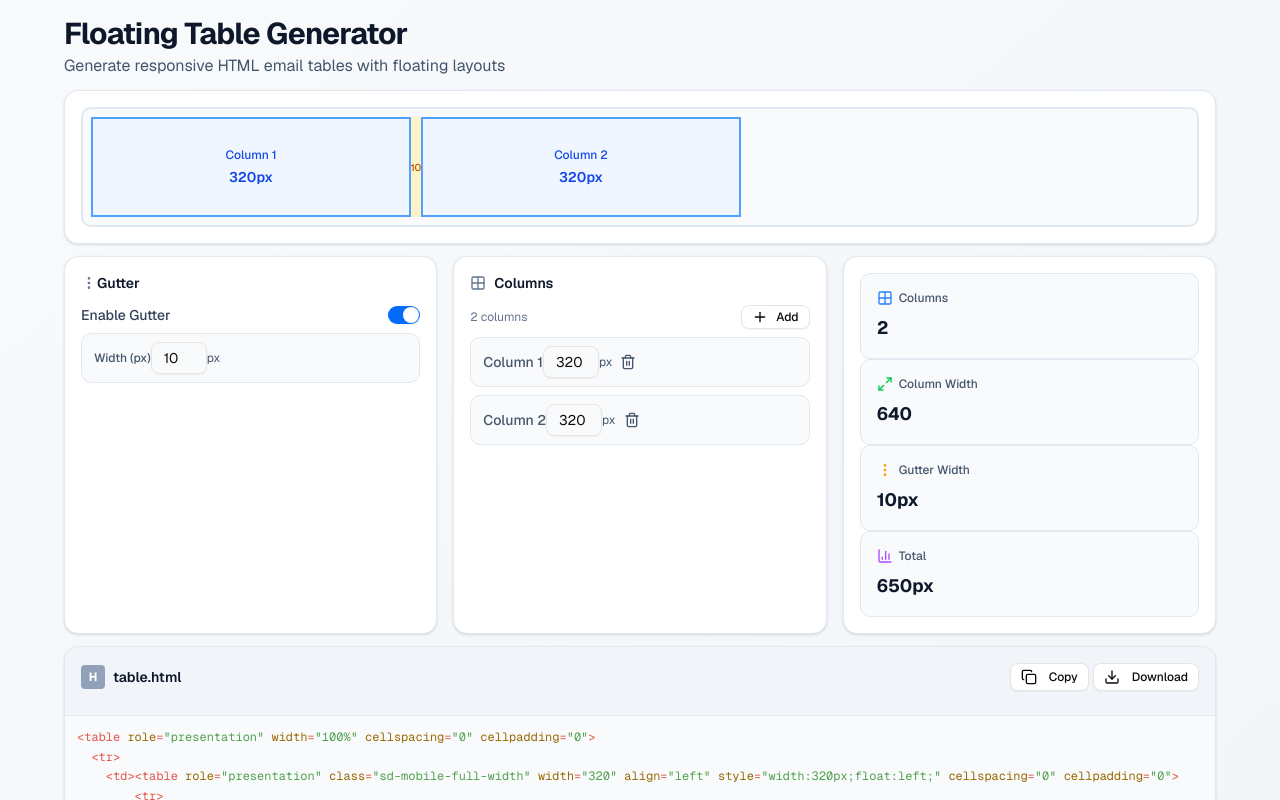
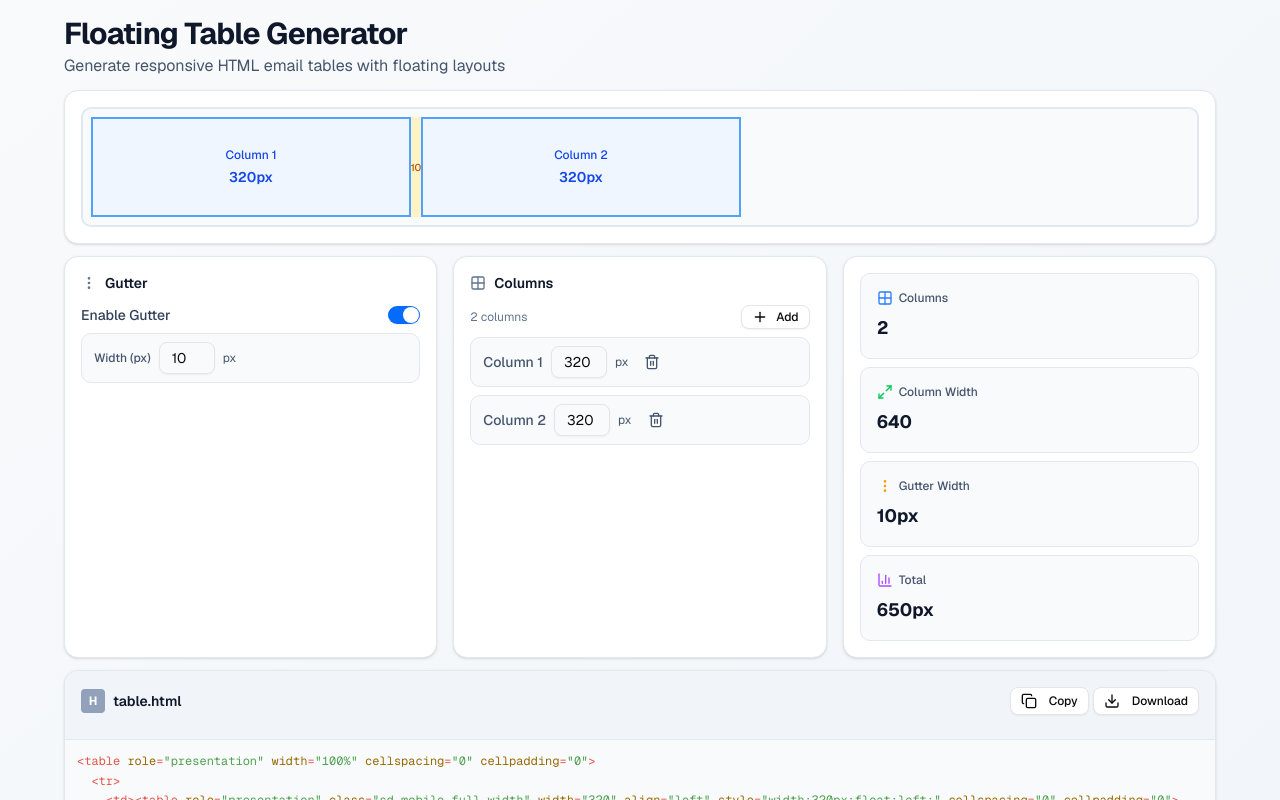
Before and after one commit to morgan-j-w/table-tool, a Next.js app: page / in a window 1280 px wide. Shown: the top 800 px of the page. Built offline with nearby package versions, Linux system fonts and the light colour scheme.

Commit message:
Restore gaps between stat cards and next to field labels

```diff
--- a/app/page.tsx
+++ b/app/page.tsx
@@ -255,7 +255,7 @@ export default function TableGenerator() {
           {/* Gutter Settings Card */}
           <Card className="border-slate-200 dark:border-zinc-800 bg-white dark:bg-zinc-900">
             <CardContent className="p-4">
-              <div className="flex items-center gap-0 mb-3">
+              <div className="flex items-center gap-2 mb-3">
                 <MoreVertical className="h-4 w-4 text-slate-500" />
                 <h3 className="text-sm font-semibold text-slate-900 dark:text-slate-100">Gutter</h3>
               </div>
@@ -268,7 +268,7 @@ export default function TableGenerator() {
                 />
               </div>
               {useGutter && (
-                <div className="rounded-lg border border-slate-200 dark:border-zinc-700 bg-slate-50 dark:bg-zinc-800 px-3 py-2 flex items-center gap-0">
+                <div className="rounded-lg border border-slate-200 dark:border-zinc-700 bg-slate-50 dark:bg-zinc-800 px-3 py-2 flex items-center gap-2">
                   <Label htmlFor="gutter-width" className="text-xs font-medium text-slate-600 dark:text-slate-400 min-w-fit">Width (px)</Label>
                   <Input
                     type="text"
@@ -301,7 +301,7 @@ export default function TableGenerator() {
                 <Grid2X2 className="h-4 w-4 text-slate-500" />
                 <h3 className="text-sm font-semibold text-slate-900 dark:text-slate-100">Columns</h3>
               </div>
-              <div className="flex items-center justify-between gap-0 mb-2">
+              <div className="flex items-center justify-between gap-2 mb-2">
                 <span className="text-xs text-slate-500 dark:text-slate-400">{columns.length} {columns.length === 1 ? 'column' : 'columns'}</span>
                 <Button size="sm" variant="outline" onClick={addColumn} className="h-6 text-xs px-2">
                   <Plus className="mr-0.5 h-3 w-3" />
@@ -317,7 +317,7 @@ export default function TableGenerator() {
                   {columns.map((column, index) => (
                     <div
                       key={column.id}
-                      className={`flex items-center gap-0 rounded-lg border border-slate-200 dark:border-zinc-700 bg-slate-50 dark:bg-zinc-800 px-3 py-2 transition-all duration-150 ${
+                      className={`flex items-center gap-2 rounded-lg border border-slate-200 dark:border-zinc-700 bg-slate-50 dark:bg-zinc-800 px-3 py-2 transition-all duration-150 ${
                         animatingIds.has(column.id) ? 'opacity-50 scale-95' : 'opacity-100 scale-100'
                       }`}
                     >
@@ -371,7 +371,7 @@ export default function TableGenerator() {
           {columns.length > 0 && (
             <Card className="border-slate-200 dark:border-zinc-800 bg-white dark:bg-zinc-900">
               <CardContent className="p-4">
-                <div className="grid grid-cols-1 gap-0">
+                <div className="grid grid-cols-1 gap-2">
                   <div className="rounded-lg border border-slate-200 dark:border-zinc-700 bg-slate-50 dark:bg-zinc-800 p-4">
                     <div className="flex items-center gap-1.5 mb-2">
                       <Grid2X2 className="h-4 w-4 text-blue-500" />
```
